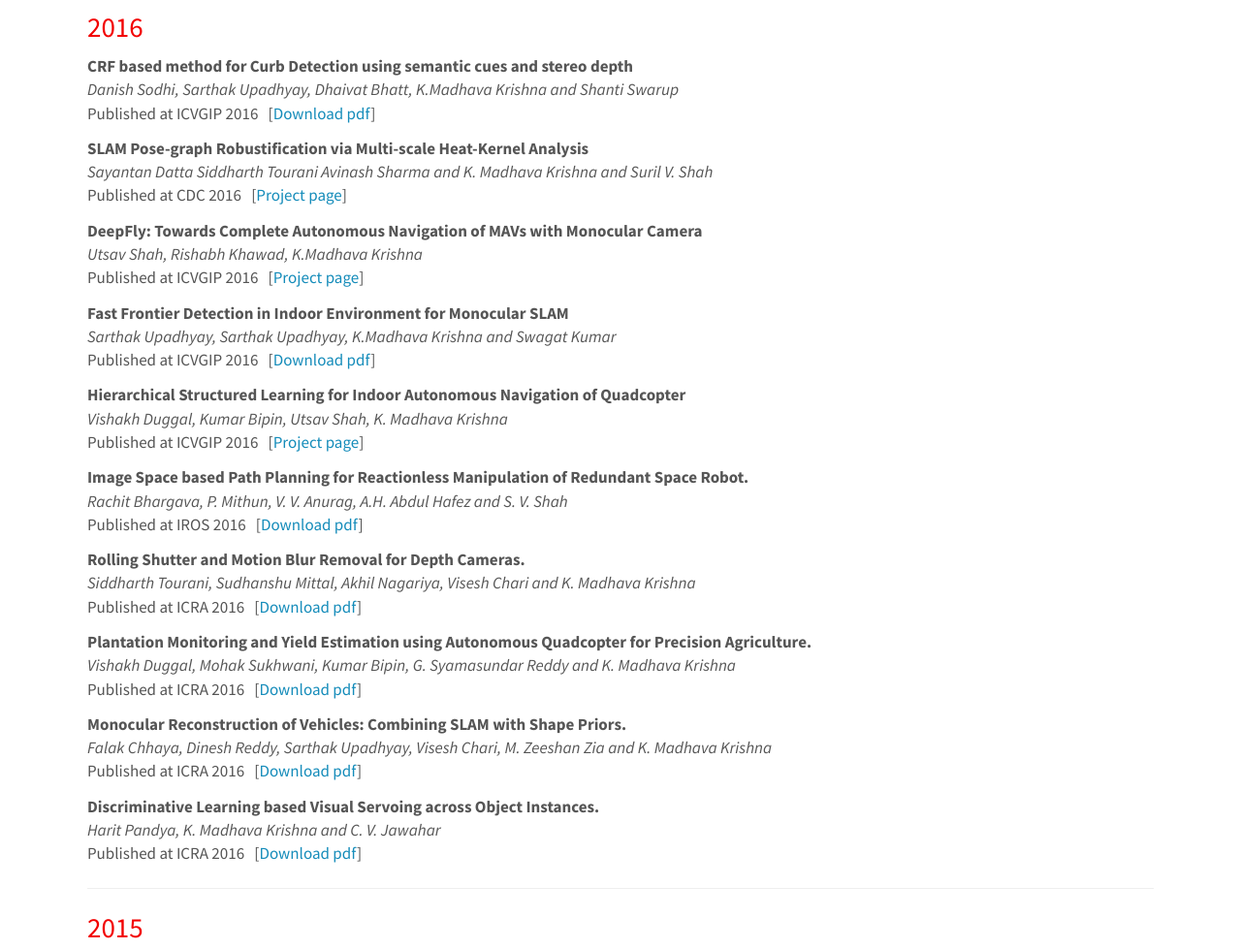
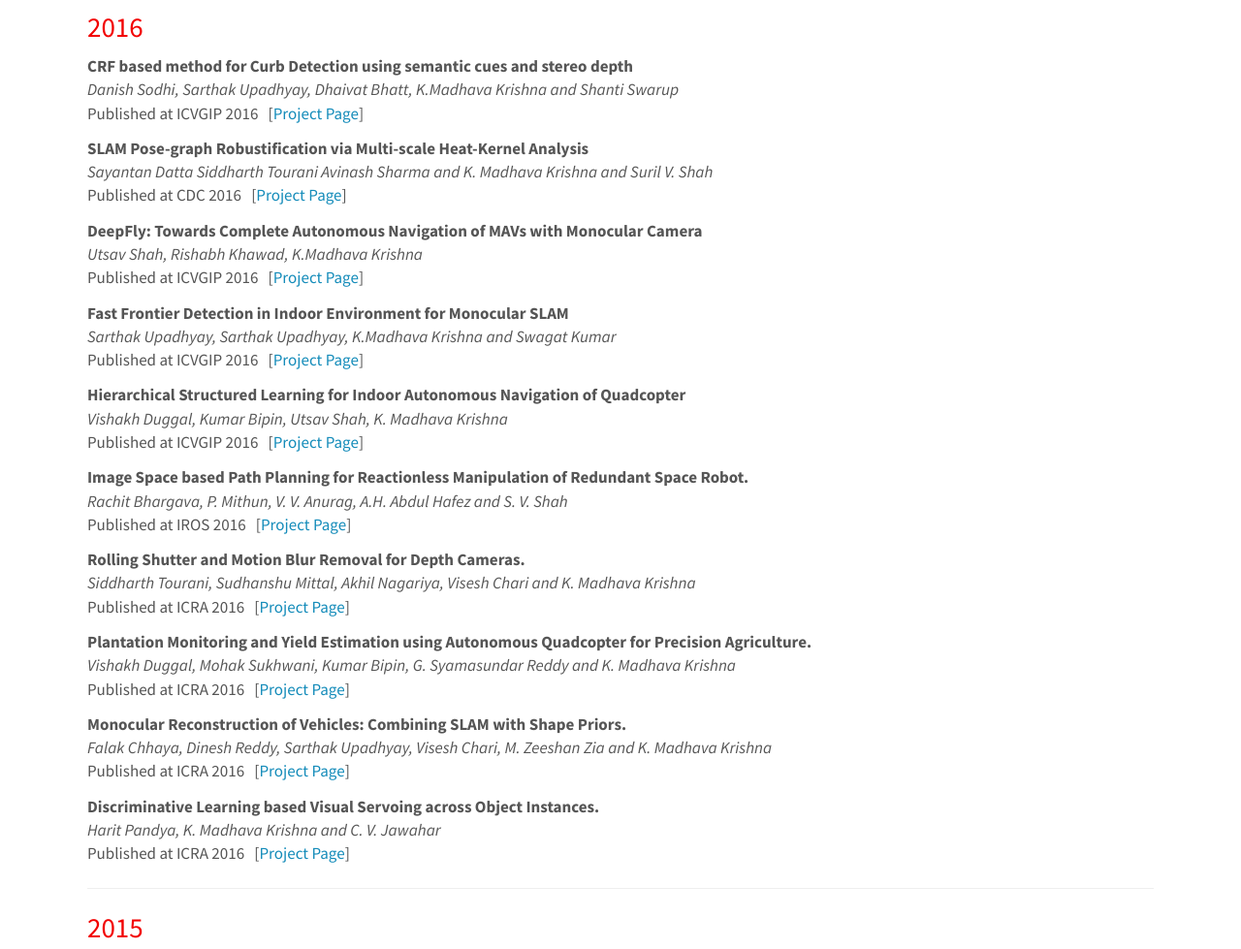
Before and after one commit to sakshammgupta/roboticsiiith.github.io, a Jekyll site: the page built from _pages/publications.md, in a window 1280 px wide and 1400 px high, scrolled down 6988 px. Shown: the part 154-1133 px from the top of the window at 97% size. Built offline with Jekyll 4.4.1, drawn with Linux system fonts in a browser that asks for light colours; nearby versions of some CDN libraries; some of the changed text lies outside the part shown.

Commit message:
bugfix: wrong display name in some paper yml

```diff
--- a/_data/pubs/2016.yml
+++ b/_data/pubs/2016.yml
@@ -1,38 +1,38 @@
 - authors: Danish Sodhi, Sarthak Upadhyay, Dhaivat Bhatt, K.Madhava Krishna and Shanti
     Swarup
   link: #http://robotics.iiit.ac.in/uploads/Main/Publications/Danish_etal_ICVGIP16.pdf
-    display: Download pdf
-    url: publications/2006/Sodhi_CRF
+    display: "Project Page"
+    url: /publications/2016/Sodhi_CRF
   title: CRF based method for Curb Detection using semantic cues and stereo depth
   venue: ICVGIP 2016
 - authors: Sayantan Datta   Siddharth Tourani   Avinash Sharma and K. Madhava Krishna
     and Suril V. Shah
   link: #http://robotics.iiit.ac.in/people/sayantan.datta/CDC2016/
-    display: Project page
-    url: publications/2007/Datta_SLAM
+    display: "Project Page"
+    url: /publications/2016/Datta_SLAM
   title: SLAM Pose-graph Robustification via Multi-scale Heat-Kernel Analysis
   venue: CDC 2016
 - authors: Utsav Shah, Rishabh Khawad, K.Madhava Krishna
   link: #http://robotics.iiit.ac.in/people/utsav.shah/project_page/deepfly/
-    display: Project page
+    display: "Project Page"
     url: /publications/2016/Shah_DeepFly
   title: 'DeepFly: Towards Complete Autonomous Navigation of MAVs with Monocular Camera'
   venue: ICVGIP 2016
 - authors: Sarthak Upadhyay, Sarthak Upadhyay, K.Madhava Krishna and Swagat Kumar
   link: #http://robotics.iiit.ac.in/uploads/Main/Publications/Sarthak_etal_ICVGIP16.pdf
-    display: Download pdf
+    display: "Project Page"
     url: /publications/2016/Upadhyay_Fast-Frontier-Detection
   title: Fast Frontier Detection in Indoor Environment for Monocular SLAM
   venue: ICVGIP 2016
 - authors: Vishakh Duggal, Kumar Bipin, Utsav Shah, K. Madhava Krishna
   link: #http://robotics.iiit.ac.in/people/utsav.shah/project_page/hsl/
-    display: Project page
+    display: "Project Page"
     url: /publications/2016/Duggal_Hierarchical-Structured-Learning
   title: Hierarchical Structured Learning for Indoor Autonomous Navigation of Quadcopter
   venue: ICVGIP 2016
 - authors: Rachit Bhargava, P. Mithun, V. V. Anurag, A.H. Abdul Hafez and S. V. Shah
   link: #http://robotics.iiit.ac.in/uploads/Main/Publications/Rachit_etal_IROS_16.pdf
-    display: Download pdf
+    display: "Project Page"
     url: /publications/2016/Bhargava_Image-Space
   title: Image Space based Path Planning for Reactionless Manipulation of Redundant
     Space Robot.
@@ -40,14 +40,14 @@
 - authors: Siddharth Tourani, Sudhanshu Mittal, Akhil Nagariya, Visesh Chari and K.
     Madhava Krishna
   link: #http://robotics.iiit.ac.in/uploads/Main/Publications/Siddharth_etal_ICRA_16.pdf
-    display: Download pdf
+    display: "Project Page"
     url: /publications/2016/Tourani_Rolling-Shutter
   title: Rolling Shutter and Motion Blur Removal for Depth Cameras.
   venue: ICRA 2016
 - authors: Vishakh Duggal, Mohak Sukhwani, Kumar Bipin,  G. Syamasundar Reddy and
     K. Madhava Krishna
   link: #http://robotics.iiit.ac.in/uploads/Main/Publications/Vishakh_etal_ICRA16.pdf
-    display: Download pdf
+    display: "Project Page"
     url: /publications/2016/Duggal_Plantation-Monitoring
   title: Plantation Monitoring and Yield Estimation using Autonomous Quadcopter for
     Precision Agriculture.
@@ -55,13 +55,13 @@
 - authors: Falak Chhaya, Dinesh Reddy,  Sarthak Upadhyay, Visesh Chari,  M. Zeeshan
     Zia and K. Madhava Krishna
   link: #http://robotics.iiit.ac.in/uploads/Main/Publications/Falak_etal_ICRA16.pdf
-    display: Download pdf
+    display: "Project Page"
     url: /publications/2016/Chhaya_Monocular-Reconstruction
   title: 'Monocular Reconstruction of Vehicles: Combining SLAM with Shape Priors.'
   venue: ICRA 2016
 - authors: Harit Pandya, K. Madhava Krishna and C. V.  Jawahar
   link: #http://robotics.iiit.ac.in/uploads/Main/Publications/Harit_etal_ICRA_16.pdf
-    display: Download pdf
+    display: "Project Page"
     url: /publications/2016/Pandya_Discriminative-Learning
   title: Discriminative Learning based Visual Servoing across Object Instances.
   venue: ICRA 2016
--- a/_data/pubs/2017.yml
+++ b/_data/pubs/2017.yml
@@ -77,7 +77,7 @@
   venue: ICRA 2017
 - authors: J. Krishna Murthy, G.V. Sai Krishna, Falak Chhaya and K. Madhava Krishna
   link: #http://robotics.iiit.ac.in/uploads/Main/Publications/Krishna_etal_ICRA17.pdf
-    display: Download pdf
+    display: "Project Page"
     url: /publications/2017/Murthy_Reconstructing-Vehicles
   title: 'Reconstructing Vechicles from a Single Image: Shape Priors for Road Scene
     Understanding'
```
